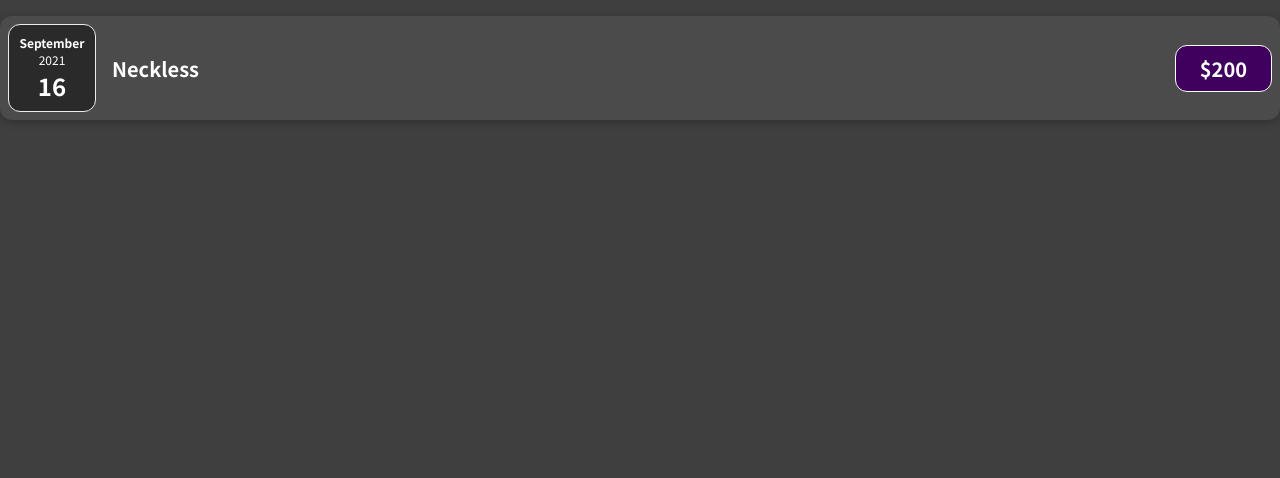
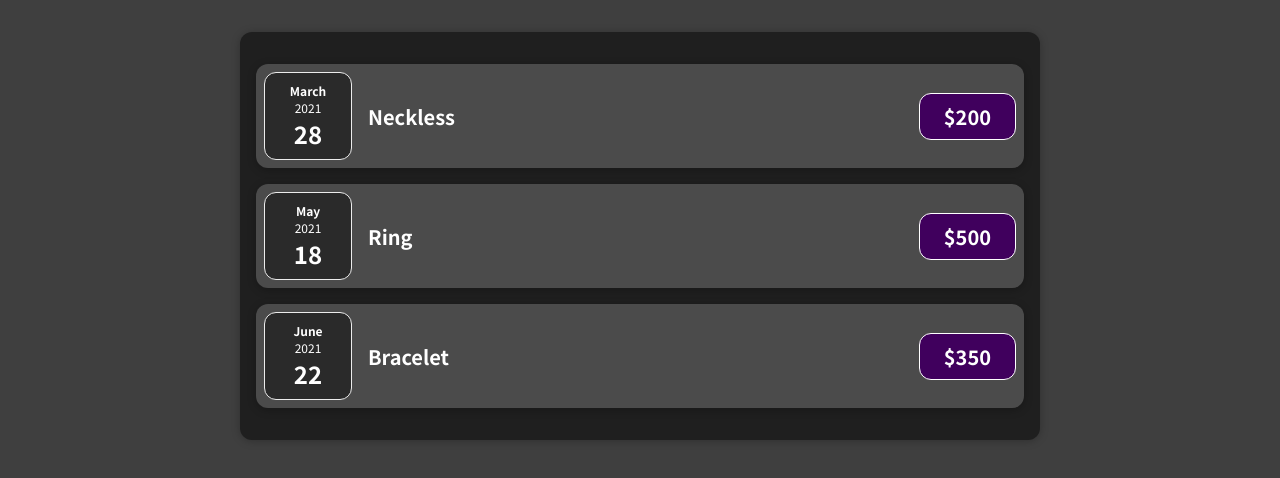
Before and after one commit to Tarik1112/React_Expense_App, a React (Create React App) app: page / in a window 1280 px wide. Shown: the top 478 px of the page. Built offline with nearby package versions, Linux system fonts and the light colour scheme.

Commit message:
Added new component to layer the app

```diff
--- a/src/App.js
+++ b/src/App.js
@@ -1,11 +1,30 @@
-import './components/Item'
-import Item from './components/Item'
+import "./components/Item";
+import Expenses from "./components/Expenses"
+function App() {
+  const expenses = [
+    {
+      id: 1,
+      title: "Neckless",
+      amount: 200,
+      date: new Date(2021, 2, 28),
+    },
+    {
+      id: 2,
+      title: "Ring",
+      amount: 500,
+      date: new Date(2021, 4, 18),
+    },
+    {
+      id: 3,
+      title: "Bracelet",
+      amount: 350,
+      date: new Date(2021, 5, 22),
+    },
+  ];
 
-
-function App() {
   return (
     <div>
-      <Item></Item>
+      <Expenses items={expenses}/>
     </div>
   );
 }
--- /dev/null
+++ b/src/components/Expenses.css
@@ -0,0 +1,10 @@
+
+.expenses {
+    padding: 1rem;
+    background-color: rgb(31, 31, 31);
+    margin: 2rem auto;
+    width: 50rem;
+    max-width: 95%;
+    border-radius: 12px;
+    box-shadow: 0 1px 8px rgba(0, 0, 0, 0.25);
+  }
--- /dev/null
+++ b/src/components/Expenses.js
@@ -0,0 +1,28 @@
+import Item from "./Item";
+
+import "./Expenses.css";
+
+function Expenses(props) {
+  return (
+    <div className="expenses">
+      <Item
+        title={props.items[0].title}
+        amount={props.items[0].amount}
+        date={props.items[0].date}
+      ></Item>
+      <Item
+        title={props.items[1].title}
+        amount={props.items[1].amount}
+        date={props.items[1].date}
+      ></Item>
+      <Item
+        title={props.items[2].title}
+        amount={props.items[2].amount}
+        date={props.items[2].date}
+      ></Item>
+    </div>
+  );
+}
+
+
+export default Expenses
--- a/src/components/Item.js
+++ b/src/components/Item.js
@@ -1,18 +1,16 @@
 import "./Item.css";
 import ItemDate from "./ItemDate";
-function Item() {
-  const date = new Date("16 September 2021");
-  const itemName = "Neckless";
-  const itemPrice = 200;
+function Item(props) {
+
 
   return (
     <div className="item">
-      <ItemDate date={date}></ItemDate>
+      <ItemDate date={props.date}></ItemDate>
       <div className="item-description">
-        <h3>{itemName}</h3>
+        <h3>{props.title}</h3>
 
         <div className="item-price">
-          <span>${itemPrice}</span>
+          <span>${props.amount}</span>
         </div>
       </div>
     </div>
```
